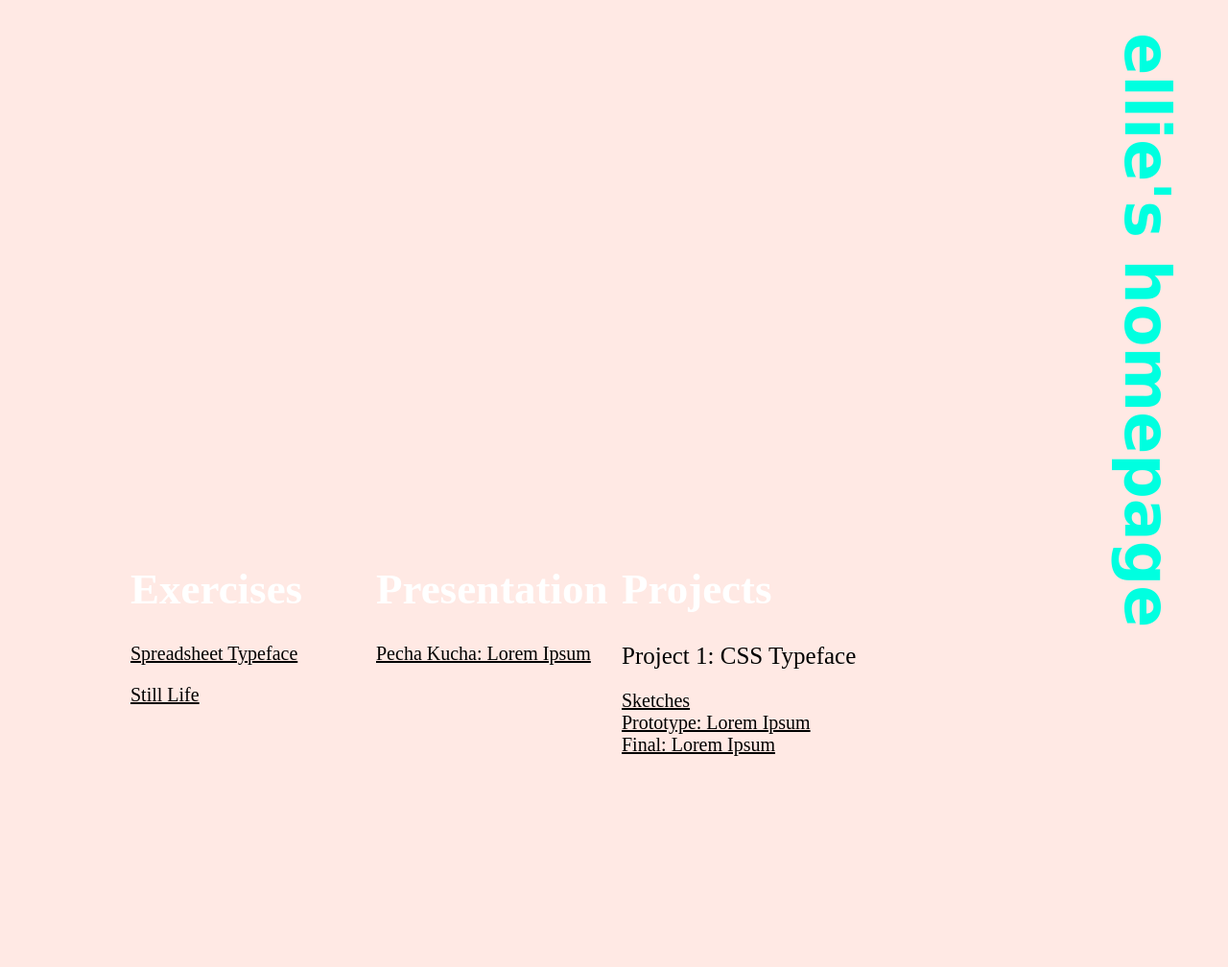
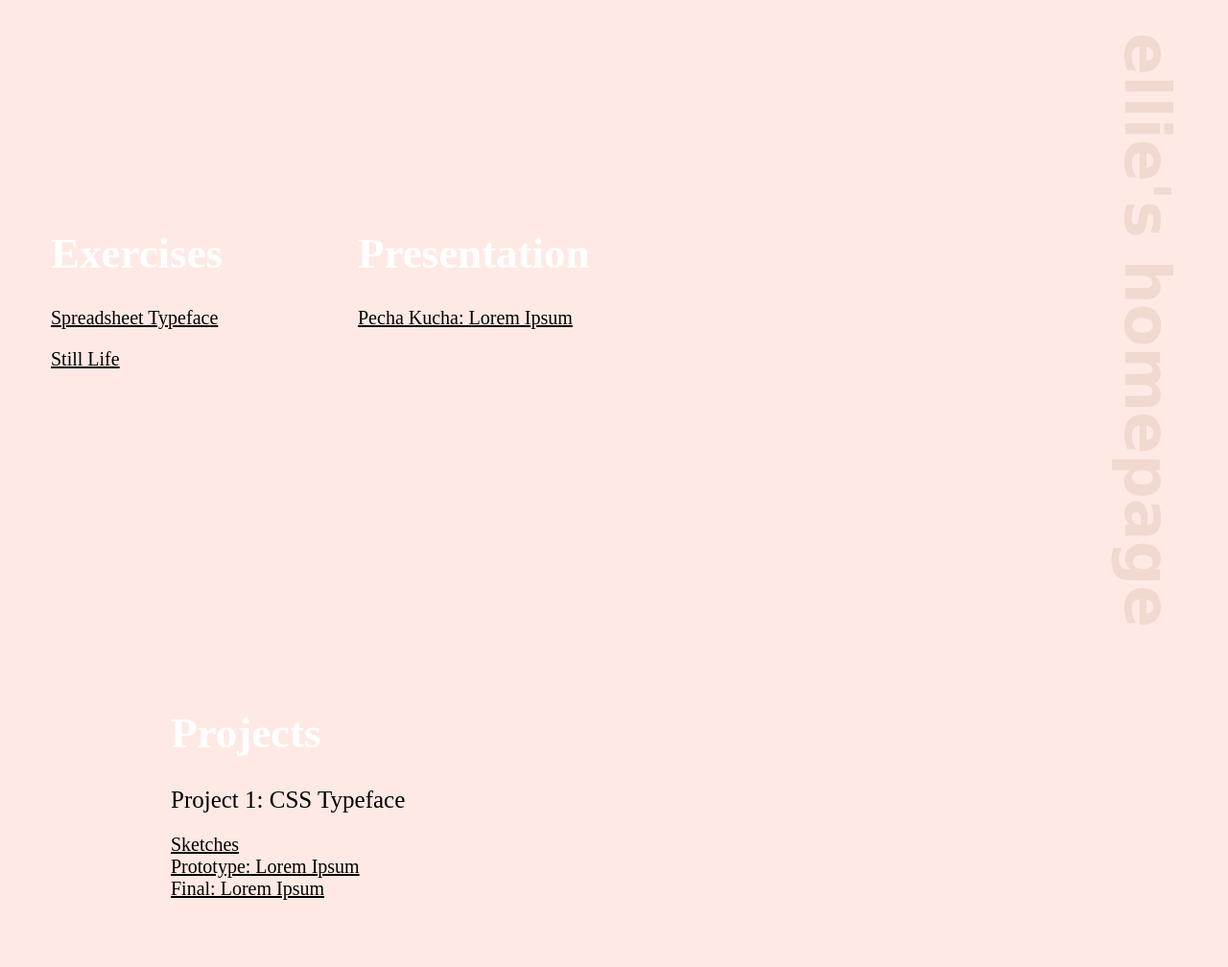
Before and after one commit to elizabethsee/interactive2, a plain HTML site: page homepage.html in a window 1280 px wide. Shown: the whole page at 96% size. Before the commit the page ends 808 px from the top, so only its background shows below. Drawn offline with Linux system fonts and the light colour scheme; a web font is replaced by a local one.

Commit message:
120918 update

```diff
--- a/assets/main.css
+++ b/assets/main.css
@@ -21,7 +21,7 @@ h3 {
   transform: rotate(90deg);
   float: right;
   padding-bottom: 37%;
-  color: #00ffe0;
+  color: #f1d9cf;
 }
 
 p {
@@ -40,31 +40,46 @@ a {
   color: #000000;
 }
 
-.col1 {
-  position: absolute;
-  padding-left: 10%;
-  padding-top: 550px;
+.stage {
+	width: 250px;
+	height: 300px;
+	margin: 100px auto;
+  padding-left: 20px;
+	position: relative;
+  float: left;
 }
 
-.col2 {
-  position: absolute;
-  padding-left: 30%;
-  padding-top: 550px;
+#col1 {
+  /* position: absolute; */
+  padding-left: 10%;
+  padding-top: 100px;
+  height: 300px;
+  width: 300px;
 }
 
-.col3 {
-  position: absolute;
-  padding-left: 50%;
-  padding-top: 550px;
+#col2 {
+  /* position: absolute; */
+  padding-left: 30%;
+  padding-top: 100px;
+  height: 300px;
+  width: 300px;
 }
 
-.banner {
+#col3 {
+  /* position: absolute; */
+  padding-left: 60%;
+  padding-top: 100px;
+  height: 300px;
+  width: 300px;
+}
+
+/* .banner {
   background-position: center;
   margin-top: -500px;
   margin-left: -2%;
   margin-right: -2%;
-  position: absolute;
-}
+  position: relative;
+} */
 
 .text {
   max-width: 833px;
--- a/homepage.html
+++ b/homepage.html
@@ -10,33 +10,41 @@
 
 <body>
 
-<div class="banner">
+<!-- <div class="banner">
 <img src="assets/imgs/JPN17_171505_0163.jpg" style="max-width:100%;">
-</div>
+</div> -->
 
 <div>
   <h3>ellie's homepage</h3>
 </div>
 
+<div class="stage2">
 <div class="text">
-  <div class="col1">
+  <div class="stage">
+    <div id="col1">
       <h1>Exercises</h1>
-      <p><a href="" target="blank">Spreadsheet Typeface</a><br></p>
+      <p><a href="" target="blank">Spreadsheet Typeface</a></p>
       <p><a href="https://elizabethsee.github.io/interactive2/codingfromlife-template/index" target="blank">Still Life</a><br></p>
+    </div>
   </div>
-  <div class="col2">
+  <div class="stage">
+    <div id="col2">
       <h1>Presentation</h1>
       <p><a href="" target="blank">Pecha Kucha: Lorem Ipsum</a></p>
+    </div>
   </div>
 
-  <div class="col3">
+  <div class="stage">
+    <div id="col3">
       <h1>Projects</h1>
       <h2>Project 1: CSS Typeface</h2>
-      <p><a href="" target="blank">Sketches</a><br>
+      <p><a href="https://elizabethsee.github.io/interactive2/codingfromlife-template/index" target="blank">Sketches</a><br>
       <a href="" target="blank">Prototype: Lorem Ipsum</a><br>
       <a href="" target="blank">Final: Lorem Ipsum</a></p>
+    </div>
   </div>
 </div>
 
+
 </body>
 </html>
```
